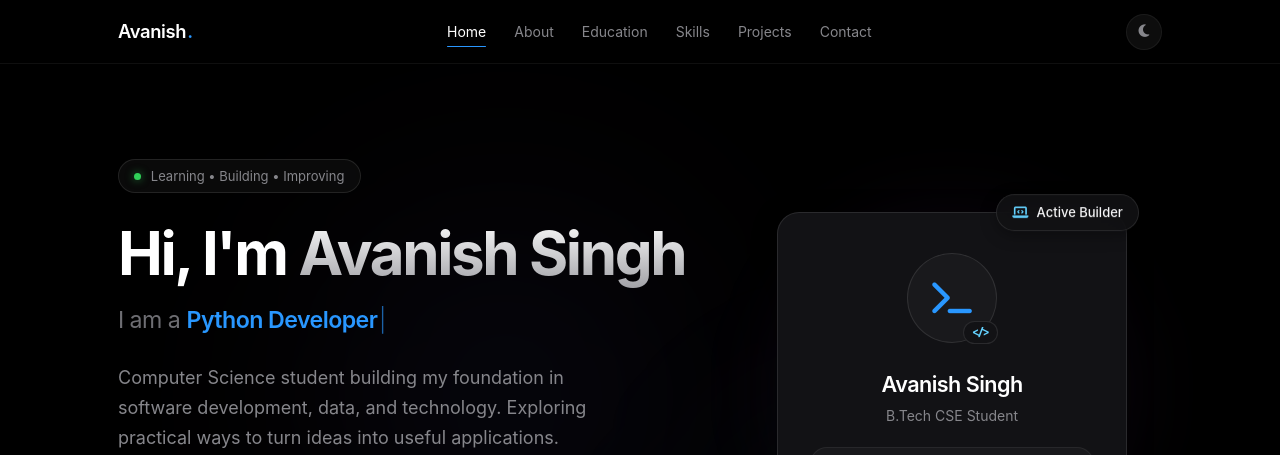
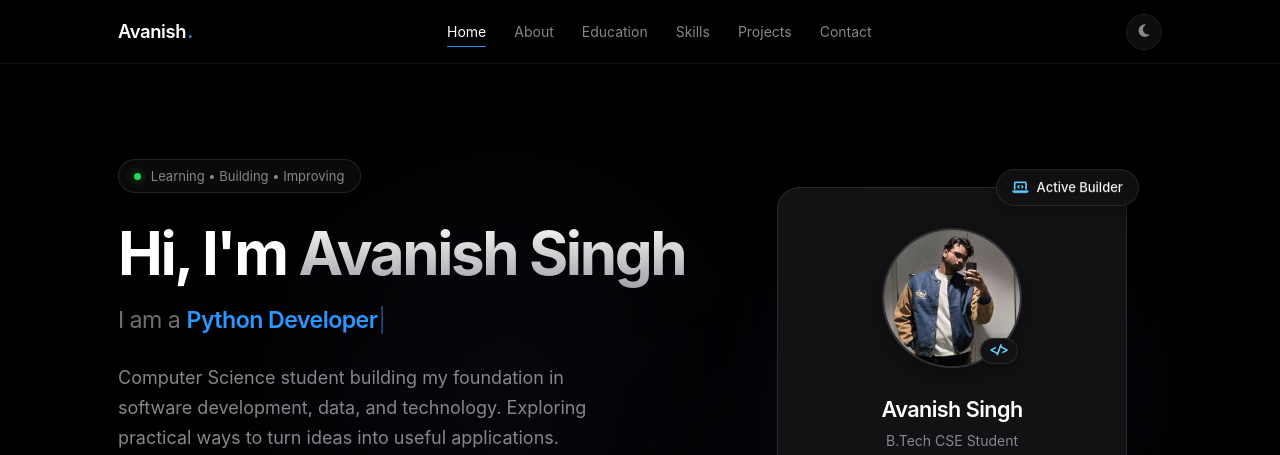
Before and after one commit to HappyY01/portfolio, a plain HTML site: page index.html in a window 1280 px wide. Shown: the top 455 px of the page. Drawn offline with Linux system fonts and the light colour scheme.

Commit message:
feat: add profile picture and finalize styling

```diff
--- a/index.html
+++ b/index.html
@@ -110,7 +110,9 @@
             <div class="avatar-glow"></div>
             <div class="avatar-box">
               <div class="avatar-art">
-                <i class="fa-solid fa-terminal avatar-icon"></i>
+                <div class="avatar-img-container">
+                  <img src="profile.jpg" alt="Avanish Singh" class="avatar-img">
+                </div>
                 <div class="code-badge">
                   <span>&lt;/&gt;</span>
                 </div>
--- a/style.css
+++ b/style.css
@@ -652,35 +652,49 @@ button, input, textarea {
 }
 
 .avatar-art {
-  width: 90px;
-  height: 90px;
+  width: 140px;
+  height: 140px;
   margin: 0 auto 1.5rem;
+  position: relative;
+}
+
+.avatar-img-container {
+  width: 100%;
+  height: 100%;
   border-radius: 50%;
+  overflow: hidden;
+  border: 2px solid var(--border-color);
   background: rgba(255, 255, 255, 0.03);
-  border: 1px solid var(--border-color);
-  display: flex;
-  align-items: center;
-  justify-content: center;
-  position: relative;
-}
-
-.avatar-icon {
-  font-size: 2.2rem;
-  color: var(--apple-blue);
+  box-shadow: 0 8px 24px rgba(0, 0, 0, 0.35);
+  transition: border-color var(--transition-fast), transform var(--transition-fast);
+}
+
+.avatar-art:hover .avatar-img-container {
+  border-color: var(--apple-blue);
+  transform: scale(1.02);
+}
+
+.avatar-img {
+  width: 100%;
+  height: 100%;
+  object-fit: cover;
+  object-position: 50% 12%; /* Perfect focus on face */
+  display: block;
 }
 
 .code-badge {
   position: absolute;
-  bottom: -2px;
-  right: -2px;
+  bottom: 4px;
+  right: 4px;
   background: var(--bg-card);
   color: var(--apple-cyan);
   font-family: var(--font-mono);
-  font-size: 0.65rem;
+  font-size: 0.7rem;
   font-weight: 600;
-  padding: 2px 7px;
+  padding: 3px 8px;
   border-radius: var(--radius-pill);
   border: 1px solid var(--border-color);
+  box-shadow: 0 2px 8px rgba(0, 0, 0, 0.4);
 }
 
 .avatar-info h3 {
```
Also changed, not shown: profile.jpg (added), 1 other file.
